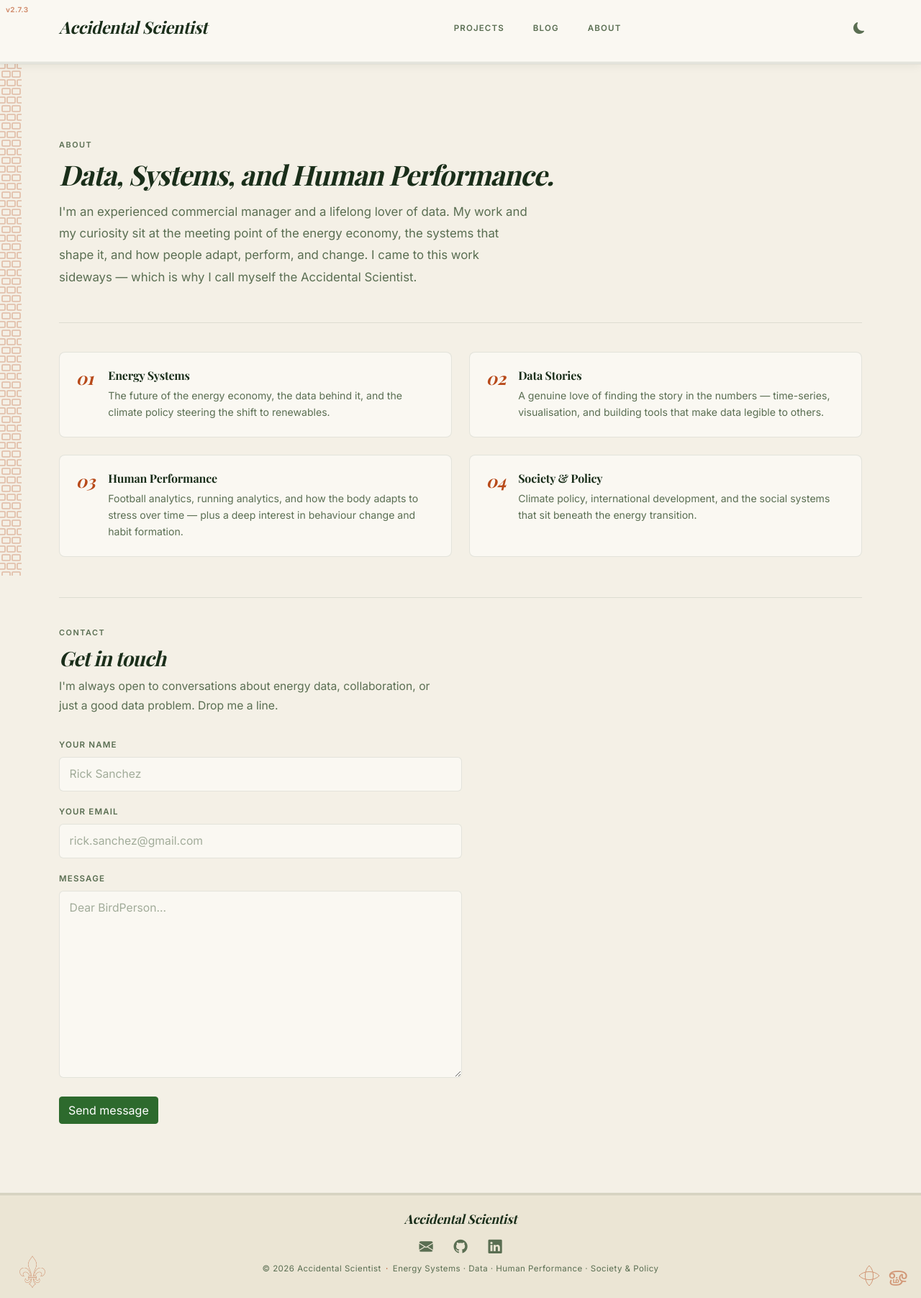
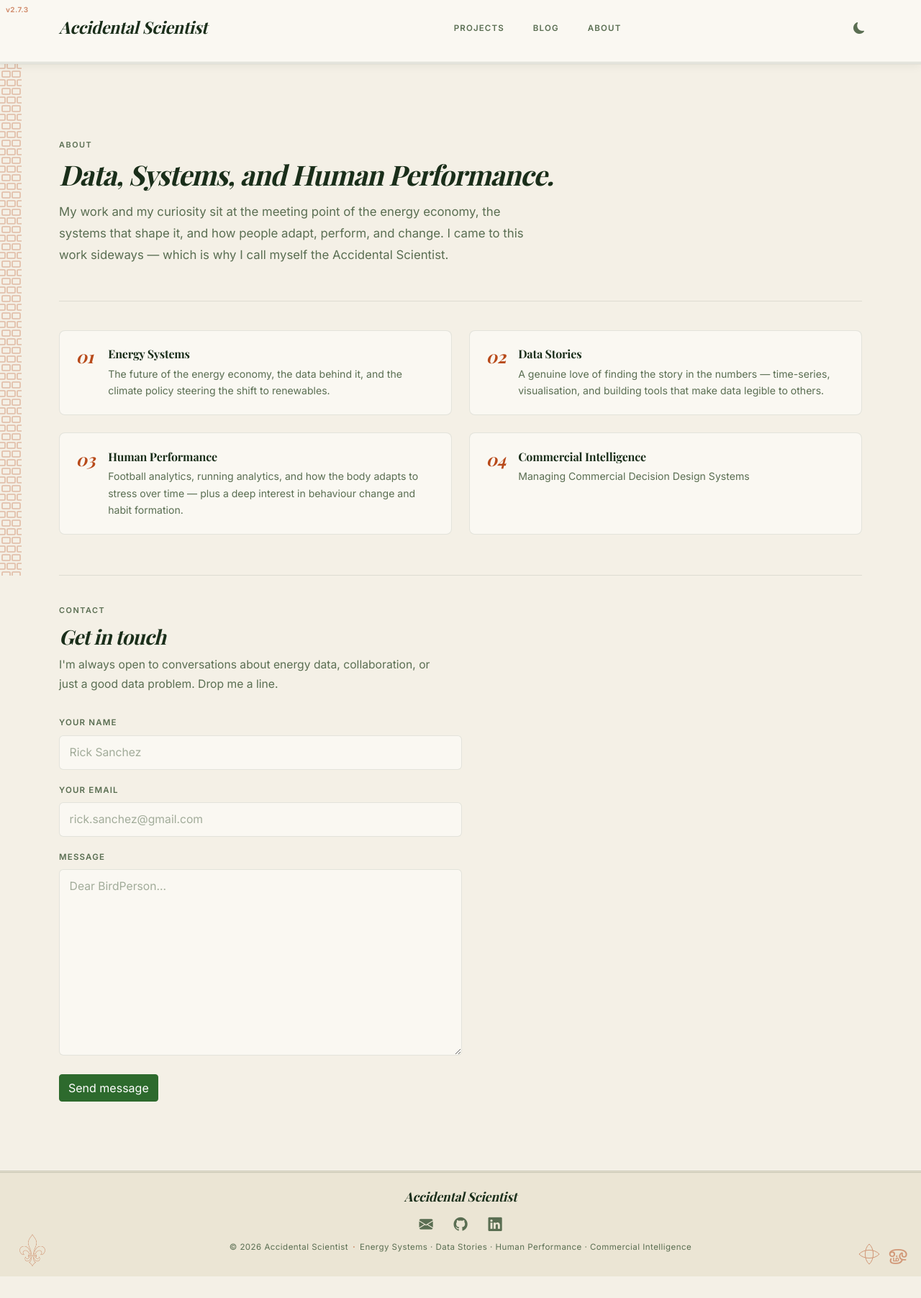
Before and after one commit to accidentalscientist/accidental-scientist-portfolio, a Django app: page /about/ in a window 1280 px wide. Shown: the whole page at 72% size. After the commit the page ends 1774 px from the top, so only its background shows below. Run offline with Django 5.2, Linux system fonts and the light colour scheme; some libraries are stand-ins or nearby versions; some web fonts are replaced.

Commit message:
changes to description.

```diff
--- a/config/context_processors.py
+++ b/config/context_processors.py
@@ -13,7 +13,7 @@ def global_site_info(request):
     return {
         'now': now(),
         'site_name': "Accidental Scientist",
-        'site_tagline': "Energy Systems · Data · Human Performance · Society & Policy",
+        'site_tagline': "Energy Systems · Data Stories · Human Performance · Commercial Intelligence",
         'contact_email': "contact@accidentalscientist.net",
         'github_url': "https://github.com/accidentalscientist",
         'debug_mode': settings.DEBUG,
--- a/portfolio/templates/portfolio/contact.html
+++ b/portfolio/templates/portfolio/contact.html
@@ -13,10 +13,8 @@
     <p class="journal-eyebrow">About</p>
     <h1>Data, Systems, and Human Performance.</h1>
     <p class="about-lead">
-      I'm an experienced commercial manager and a lifelong lover of data. My work and my curiosity
-      sit at the meeting point of the energy economy, the systems that shape it, and how people
-      adapt, perform, and change. I came to this work sideways &mdash; which is why I call myself
-      the Accidental Scientist.
+      My work and my curiosity sit at the meeting point of the energy economy, the systems that shape it, and how people
+      adapt, perform, and change. I came to this work sideways &mdash; which is why I call myself the Accidental Scientist.
     </p>
   </header>
 
@@ -46,8 +44,8 @@
     <div class="about-interest">
       <span class="about-interest__num">04</span>
       <div>
-        <h3>Society &amp; Policy</h3>
-        <p>Climate policy, international development, and the social systems that sit beneath the energy transition.</p>
+        <h3>Commercial Intelligence</h3>
+        <p>Managing Commercial Decision Design Systems</p>
       </div>
     </div>
   </section>
```
